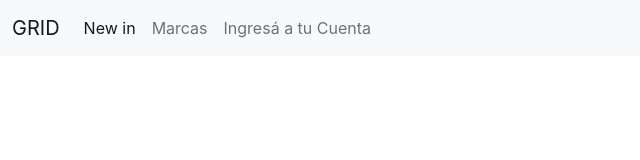
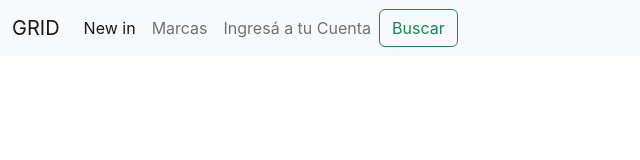
Before and after one commit to maxicassarino/telstar, a React (Create React App) app: page / in a window 1280 px wide. Shown: the top 160 px of the page, without its empty margins (0-640 px from the left). Built offline with nearby package versions, Linux system fonts and the light colour scheme.

Commit message:
Desafio N°2

```diff
--- a/src/App.js
+++ b/src/App.js
@@ -1,15 +1,34 @@
 //@ts-check
 import logo from './logo.svg';
 import './App.css';
-import { BrowserRouter as Router} from 'react-router-dom';
-import NavBar from './components/NavBar';
 
 function App() {
   return (
     <div className='App'>
-      <Router>
-        <NavBar/>
-      </Router>
+      <nav className="navbar navbar-expand-lg bg-light">
+                <div className="container-fluid">
+                    <a className="navbar-brand" href="#">GRID</a>
+                    <button className="navbar-toggler" type="button" data-bs-toggle="collapse" data-bs-target="#navbarNavDropdown" aria-controls="navbarNavDropdown" aria-expanded="false" aria-label="Toggle navigation">
+                    <span className="navbar-toggler-icon"></span>
+                    </button>
+                    <div className="collapse navbar-collapse" id="navbarNavDropdown">
+                    <ul className="navbar-nav">
+                        <li className="nav-item">
+                        <a className="nav-link active" aria-current="page" href="#">New in</a>
+                        </li>
+                        <li className="nav-item">
+                        <a className="nav-link" href="#">Marcas</a>
+                        </li>
+                        <li className="nav-item">
+                        <a className="nav-link" href="#">Ingresá a tu Cuenta</a>
+                        </li>
+                    </ul>
+                    <form className="d-flex" role="search">
+                      <button className="btn btn-outline-success" type="submit">Buscar</button>
+                    </form>
+                    </div>
+                </div>
+            </nav>
     </div>
   );
 }
--- a/src/components/NavBar.js
+++ /dev/null
@@ -1,31 +0,0 @@
-import React from 'react'
-
-const NavBar = () => {
-    return (
-        <div>
-            <nav className="navbar navbar-expand-lg bg-light">
-                <div className="container-fluid">
-                    <a className="navbar-brand" href="#">GRID</a>
-                    <button className="navbar-toggler" type="button" data-bs-toggle="collapse" data-bs-target="#navbarNavDropdown" aria-controls="navbarNavDropdown" aria-expanded="false" aria-label="Toggle navigation">
-                    <span className="navbar-toggler-icon"></span>
-                    </button>
-                    <div className="collapse navbar-collapse" id="navbarNavDropdown">
-                    <ul className="navbar-nav">
-                        <li className="nav-item">
-                        <a className="nav-link active" aria-current="page" href="#">New in</a>
-                        </li>
-                        <li className="nav-item">
-                        <a className="nav-link" href="#">Marcas</a>
-                        </li>
-                        <li className="nav-item">
-                        <a className="nav-link" href="#">Ingresá a tu Cuenta</a>
-                        </li>
-                    </ul>
-                    </div>
-                </div>
-            </nav>
-        </div>
-    )
-}
-
-export default NavBar
```
Also changed, not shown: src/components/logo.png (deleted).
